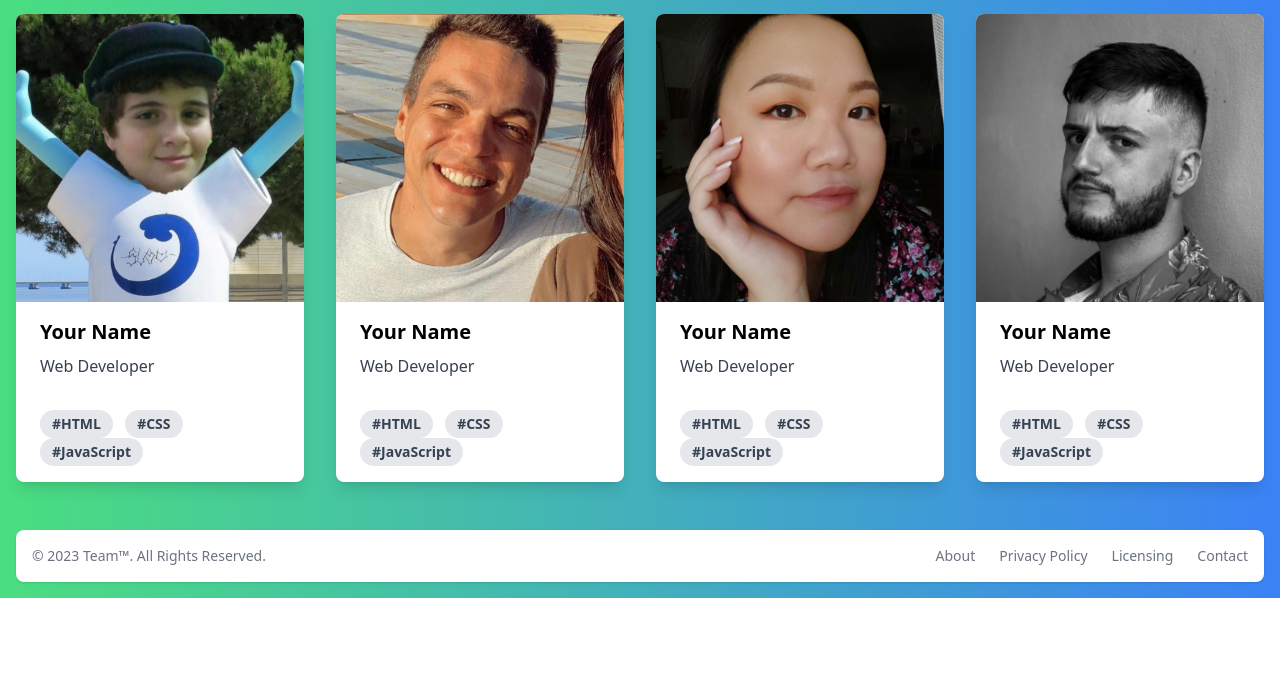
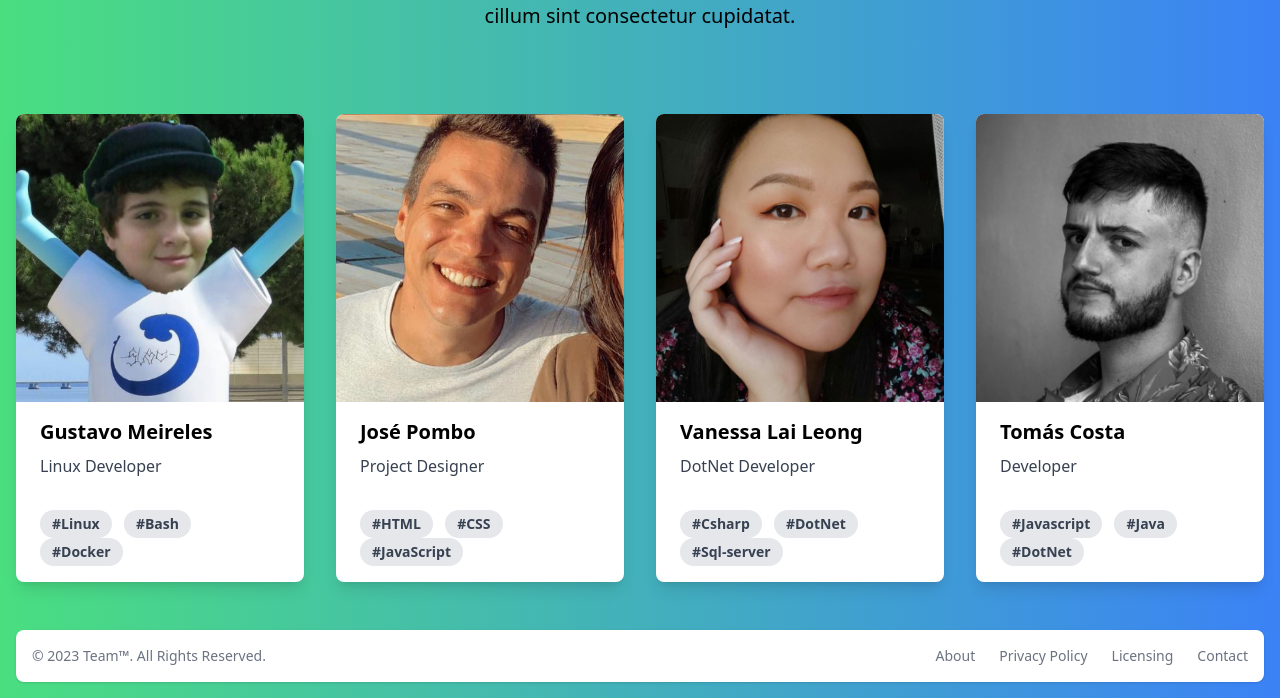
Before and after one commit to GusJelly/hypermedia-website, a website: page src/index.html in a window 1280 px wide. Shown: the part 210-908 px from the top of the page. Before the commit the page ends 808 px from the top, so only its background shows below. Drawn offline with Linux system fonts and the light colour scheme.

Commit message:
Cards altered

```diff
--- a/src/index.html
+++ b/src/index.html
@@ -7,7 +7,7 @@
     </head>
 
     <body class="bg-gradient-to-r from-green-400 to-blue-500">
-        <section class="bg-center bg-no-repeat bg-blend-multiply">
+        <section class="bg-center bg-no-repeat bg-blend-multiply py-5 pt-20">
             <div class="px-4 mx-auto max-w-screen-md text-center py-auto lg:py-auto">
                 <h1 class="mb-4 text-4xl font-extrabold tracking-tight leading-none text-white md:text-5xl lg:text-6xl">Meet our team</h1>
                 <p class="mb-8 text-lg font-normal text-black lg:text-xl sm:px-16 lg:px-48">
@@ -17,19 +17,19 @@
             </div>
         </section>
 
-        <!-- Display cards -->
+        <!-- Team's display cards -->
         <div class="flex container mx-auto justify-center">
             <div class="container mx-4 py-8">
                 <div class="max-w-sm rounded-lg overflow-hidden shadow-lg bg-white">
                     <img src="images/pfp1.jpg" alt="Your Name" class="w-full h-auto">
                     <div class="px-6 py-4">
-                        <div class="font-bold text-xl mb-2">Your Name</div>
-                        <p class="text-gray-700 text-base">Web Developer</p>
+                        <div class="font-bold text-xl mb-2">Gustavo Meireles</div>
+                        <p class="text-gray-700 text-base">Linux Developer</p>
                     </div>
                     <div class="px-6 py-4">
-                        <span class="inline-block bg-gray-200 rounded-full px-3 py-1 text-sm font-semibold text-gray-700 mr-2">#HTML</span>
-                        <span class="inline-block bg-gray-200 rounded-full px-3 py-1 text-sm font-semibold text-gray-700 mr-2">#CSS</span>
-                        <span class="inline-block bg-gray-200 rounded-full px-3 py-1 text-sm font-semibold text-gray-700">#JavaScript</span>
+                        <span class="inline-block bg-gray-200 rounded-full px-3 py-1 text-sm font-semibold text-gray-700 mr-2">#Linux</span>
+                        <span class="inline-block bg-gray-200 rounded-full px-3 py-1 text-sm font-semibold text-gray-700 mr-2">#Bash</span>
+                        <span class="inline-block bg-gray-200 rounded-full px-3 py-1 text-sm font-semibold text-gray-700">#Docker</span>
                     </div>
                 </div>
             </div>
@@ -37,8 +37,8 @@
                 <div class="max-w-sm rounded-lg overflow-hidden shadow-lg bg-white">
                     <img src="images/pfp2.jpg" alt="Your Name" class="w-full h-auto">
                     <div class="px-6 py-4">
-                        <div class="font-bold text-xl mb-2">Your Name</div>
-                        <p class="text-gray-700 text-base">Web Developer</p>
+                        <div class="font-bold text-xl mb-2">José Pombo</div>
+                        <p class="text-gray-700 text-base">Project Designer</p>
                     </div>
                     <div class="px-6 py-4">
                         <span class="inline-block bg-gray-200 rounded-full px-3 py-1 text-sm font-semibold text-gray-700 mr-2">#HTML</span>
@@ -51,13 +51,13 @@
                 <div class="max-w-sm rounded-lg overflow-hidden shadow-lg bg-white">
                     <img src="images/pfp3.jpg" alt="Your Name" class="w-full h-auto">
                     <div class="px-6 py-4">
-                        <div class="font-bold text-xl mb-2">Your Name</div>
-                        <p class="text-gray-700 text-base">Web Developer</p>
+                        <div class="font-bold text-xl mb-2">Vanessa Lai Leong</div>
+                        <p class="text-gray-700 text-base">DotNet Developer</p>
                     </div>
                     <div class="px-6 py-4">
-                        <span class="inline-block bg-gray-200 rounded-full px-3 py-1 text-sm font-semibold text-gray-700 mr-2">#HTML</span>
-                        <span class="inline-block bg-gray-200 rounded-full px-3 py-1 text-sm font-semibold text-gray-700 mr-2">#CSS</span>
-                        <span class="inline-block bg-gray-200 rounded-full px-3 py-1 text-sm font-semibold text-gray-700">#JavaScript</span>
+                        <span class="inline-block bg-gray-200 rounded-full px-3 py-1 text-sm font-semibold text-gray-700 mr-2">#Csharp</span>
+                        <span class="inline-block bg-gray-200 rounded-full px-3 py-1 text-sm font-semibold text-gray-700 mr-2">#DotNet</span>
+                        <span class="inline-block bg-gray-200 rounded-full px-3 py-1 text-sm font-semibold text-gray-700">#Sql-server</span>
                     </div>
                 </div>
             </div>
@@ -65,13 +65,13 @@
                 <div class="max-w-sm rounded-lg overflow-hidden shadow-lg bg-white">
                     <img src="images/pfp4.jpg" alt="Your Name" class="w-full h-auto">
                     <div class="px-6 py-4">
-                        <div class="font-bold text-xl mb-2">Your Name</div>
-                        <p class="text-gray-700 text-base">Web Developer</p>
+                        <div class="font-bold text-xl mb-2">Tomás Costa</div>
+                        <p class="text-gray-700 text-base">Developer</p>
                     </div>
                     <div class="px-6 py-4">
-                        <span class="inline-block bg-gray-200 rounded-full px-3 py-1 text-sm font-semibold text-gray-700 mr-2">#HTML</span>
-                        <span class="inline-block bg-gray-200 rounded-full px-3 py-1 text-sm font-semibold text-gray-700 mr-2">#CSS</span>
-                        <span class="inline-block bg-gray-200 rounded-full px-3 py-1 text-sm font-semibold text-gray-700">#JavaScript</span>
+                        <span class="inline-block bg-gray-200 rounded-full px-3 py-1 text-sm font-semibold text-gray-700 mr-2">#Javascript</span>
+                        <span class="inline-block bg-gray-200 rounded-full px-3 py-1 text-sm font-semibold text-gray-700 mr-2">#Java</span>
+                        <span class="inline-block bg-gray-200 rounded-full px-3 py-1 text-sm font-semibold text-gray-700">#DotNet</span>
                     </div>
                 </div>
             </div>
```
Also changed, not shown: dist/output.css.
